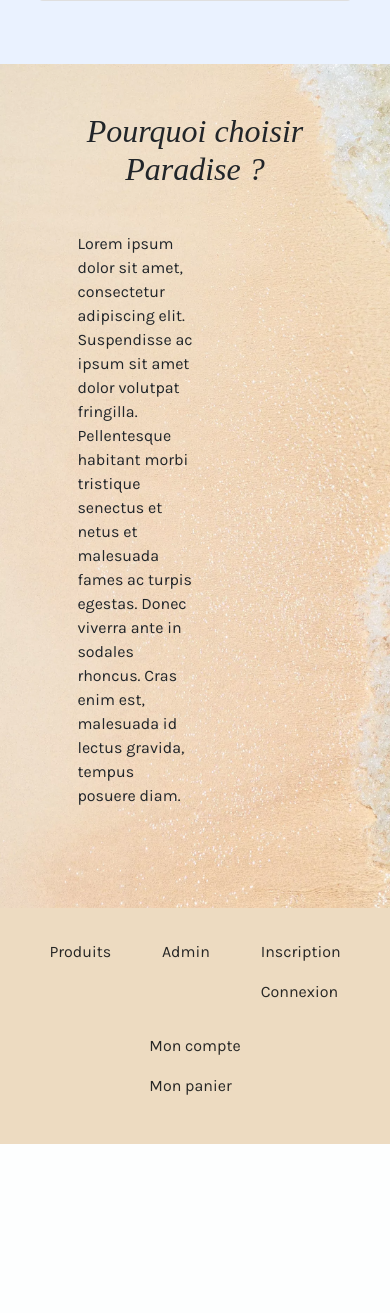
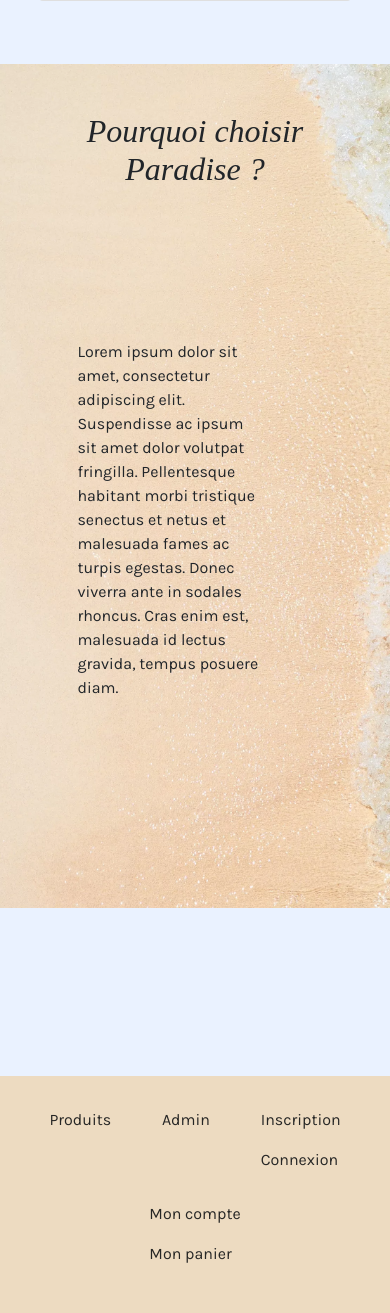
Before and after one commit to Artemis1997-D/paradise, a PHP site: page / in a window 390 px wide. Shown: the part 2412-3725 px from the top of the page. Before the commit the page ends 3556 px from the top, so only its background shows below. Run offline with PHP 8.4, Linux system fonts and the light colour scheme.

Commit message:
footer correction

```diff
--- a/asset/style/style.css
+++ b/asset/style/style.css
@@ -164,8 +164,6 @@ blockquote {
 
 #hero-login,
 #hero-inscription {
-  background-image: url("../img/hero-inscription.webp");
-  background-size: cover;
   height: 150vh;
 }
 
@@ -239,6 +237,7 @@ td {
 footer {
   background:  #EDDBC1;
   height: 28vh;
+  margin-top: 20vh;
 }
 
 footer a {
@@ -336,4 +335,8 @@ h3 {
 #hero-inscription {
   height: 160vh;
 }
+
+#choisir-paradise p {
+  width: 80%;
 }
+}
```
